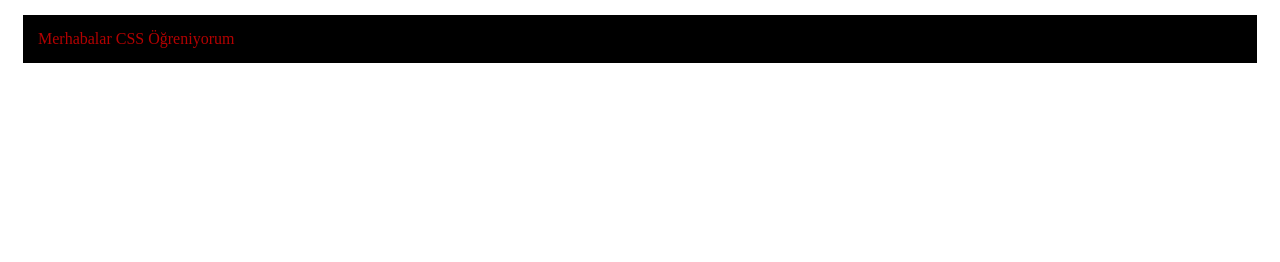
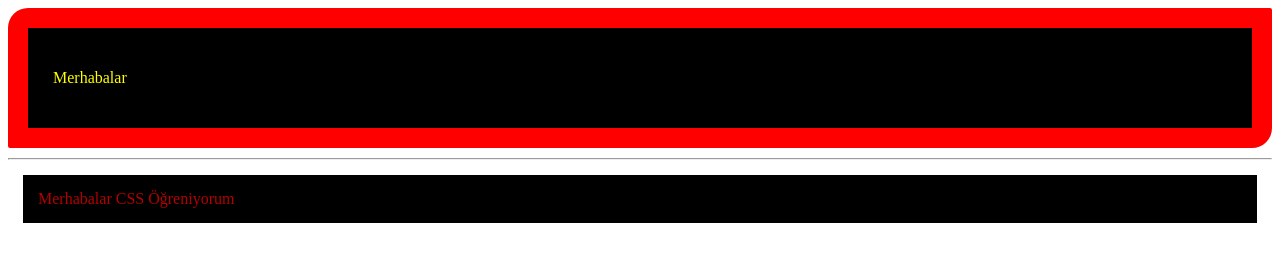
Before and after one commit to Kevser-Yilmaz/Css3-Miuul, a plain HTML site: page index.html in a window 1280 px wide. Drawn offline with Linux system fonts and the light colour scheme.

Commit message:
Border, Border-Radius

```diff
--- a/index.html
+++ b/index.html
@@ -19,6 +19,11 @@
 
     <!-- start codes -->
 
+    <div id="div_id">
+        <p>Merhabalar</p>
+    </div>
+
+    <hr>
     <p id="parag_id">Merhabalar CSS Öğreniyorum</p>
 
     <!-- inline css -->
--- a/style.css
+++ b/style.css
@@ -14,6 +14,8 @@
 } */
 
 /* color, background-color. important  */
+
+
 #parag_id{
     color:red;
     color:#ff0000;
@@ -35,3 +37,20 @@
     margin:15px ;
 
 }
+
+/* border border_radius */
+#div_id{
+    background-color: black;
+    color: yellow;
+    padding: 25px;
+    margin-bottom: 10px;
+    /* border-width: 20px;
+    border-style: solid;
+    border-color: blue; */
+    border: 20px solid red;
+    /* border-radius: 20px; */
+    border-radius: 20px 2px;
+
+
+
+}
```
